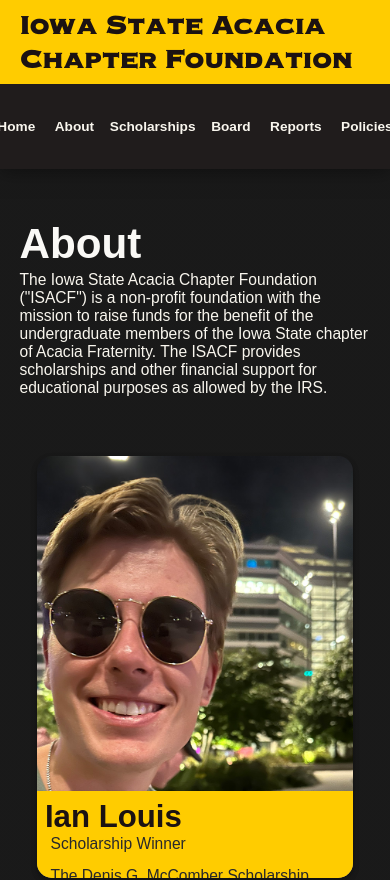
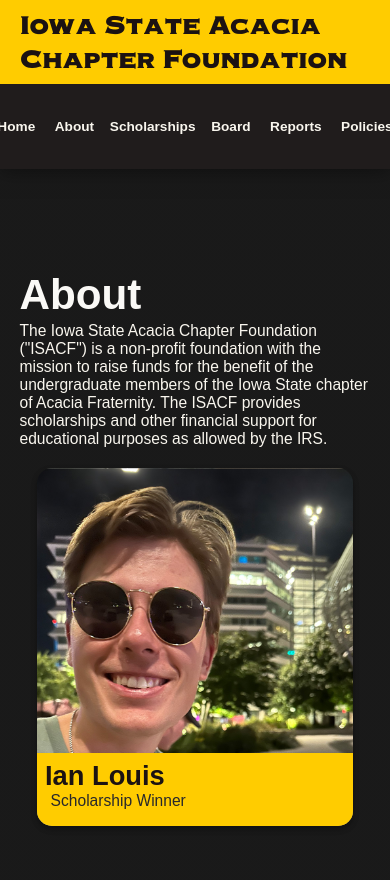
Before and after one commit to kevin21018212/Acacia-Website, a Next.js app: page /about in a window 390 px wide. Shown: the top 880 px of the page. Built offline with nearby package versions, Linux system fonts and the light colour scheme; a web font is replaced by a local one.

Commit message:
ipad ops(no pro)

```diff
--- a/app/about/about.module.css
+++ b/app/about/about.module.css
@@ -1,9 +1,9 @@
 /* About and Card Container */
 .about {
-  width: 50%;
+  width: 45%;
 }
 .cardContainer {
-  width: 35%;
+  width: 40%;
   display: flex;
   justify-content: flex-end;
   align-items: center;
@@ -26,7 +26,7 @@
 /* Card Styles */
 .card {
   width: 90%;
-  height: 60vh;
+  height: 55vh;
   border-radius: 15px;
   display: flex;
   flex-direction: column;
@@ -67,7 +67,8 @@
 }
 
 /* Responsive Styles */
-@media only screen and (max-width: 600px) {
+
+@media only screen and (max-width: 950px) {
   .about,
   .cardContainer {
     width: 90%;
@@ -80,5 +81,22 @@
 
   .card {
     height: 50vh;
+    width: 80%;
   }
 }
+@media only screen and (max-width: 600px) {
+  .about,
+  .cardContainer {
+    width: 90%;
+    justify-content: center;
+    margin: 0%;
+  }
+  .description p {
+    margin-bottom: 5%;
+  }
+
+  .card {
+    height: 42.5vh;
+    width: 90%;
+  }
+}
--- a/app/about/history.module.css
+++ b/app/about/history.module.css
@@ -13,6 +13,7 @@
   width: 100%;
   height: 20vh;
   margin: 0;
+  display: flex;
 }
 .heading h1 {
   color: #faf9f6;
@@ -47,9 +48,10 @@
 }
 
 /* Responsive Styles */
-@media only screen and (max-width: 600px) {
+@media only screen and (max-width: 950px) {
   .heading {
     height: 10vh;
+    padding: 5% 0% 2.5% 0%;
   }
   .heading h1 {
     font-size: 12.5vw;
@@ -62,3 +64,9 @@
     font-size: 4vw;
   }
 }
+@media only screen and (max-width: 600px) {
+  .heading {
+    height: 10vh;
+    padding: 0%;
+  }
+}
--- a/app/about/page.module.css
+++ b/app/about/page.module.css
@@ -13,7 +13,7 @@
 }
 
 /* Responsive Styles */
-@media only screen and (max-width: 600px) {
+@media only screen and (max-width: 950px) {
   .aboutContainer {
     height: 90vh;
     flex-direction: column;
--- a/app/animations.tsx
+++ b/app/animations.tsx
@@ -62,7 +62,7 @@
 };
 
 export const descriptionVariants = {
-  hidden: { height: "15%" },
+  hidden: { height: "14%" },
   visible: { height: "45%" },
 };
 
--- a/app/globals.css
+++ b/app/globals.css
@@ -74,18 +74,18 @@
   word-spacing: 2.5;
 }
 
-@media only screen and (max-width: 700px) {
+@media only screen and (max-width: 950px) {
   h1 {
-    font-size: 5.5vw;
+    font-size: 5vw;
   }
   h2 {
     font-size: 12.5vw;
   }
   h3 {
-    font-size: 9.5vw;
+    font-size: 8vw;
   }
   h4 {
-    font-size: 8vw;
+    font-size: 4vh;
   }
   h5 {
     font-size: 5.5vw;
@@ -97,3 +97,27 @@
     font-size: 4vw;
   }
 }
+
+@media only screen and (max-width: 600px) {
+  h1 {
+    font-size: 2.5vh;
+  }
+  h2 {
+    font-size: 12.5vw;
+  }
+  h3 {
+    font-size: 9.5vw;
+  }
+  h4 {
+    font-size: 7vw;
+  }
+  h5 {
+    font-size: 5.5vw;
+  }
+  h6 {
+    font-size: 5vw;
+  }
+  p {
+    font-size: 4vw;
+  }
+}
--- a/app/globals/heading.module.css
+++ b/app/globals/heading.module.css
@@ -45,6 +45,7 @@
   height: 7vh;
   background-color: #201c1c;
   padding: 0;
+  overflow: hidden;
 }
 
 /* Box Styles */
@@ -69,6 +70,7 @@
 .box:hover {
   background-color: #5c5050;
   color: #faf9f6;
+  padding: 0% 2.5%;
   box-shadow: 0 0 10px 0 rgba(0, 0, 0, 0.45) inset;
 }
 
--- a/app/home/landing.module.css
+++ b/app/home/landing.module.css
@@ -24,8 +24,8 @@
 /* Clickable Box Styles */
 .clickableBox {
   background: #003082;
-  margin: 12px;
-  padding: 4vh 6vw;
+  margin: 10px;
+  padding: 3vh 3vw;
   border-radius: 8px;
   cursor: pointer;
   transition: background 0.3s, color 0.3s, transform 0.3s, box-shadow 0.3s;
```
Also changed, not shown: app/scholarships/page.module.css (+18 -7 lines).
